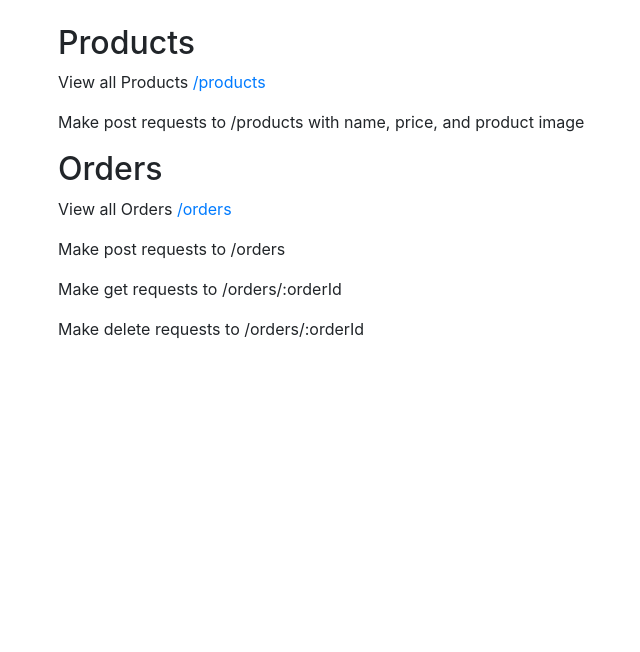
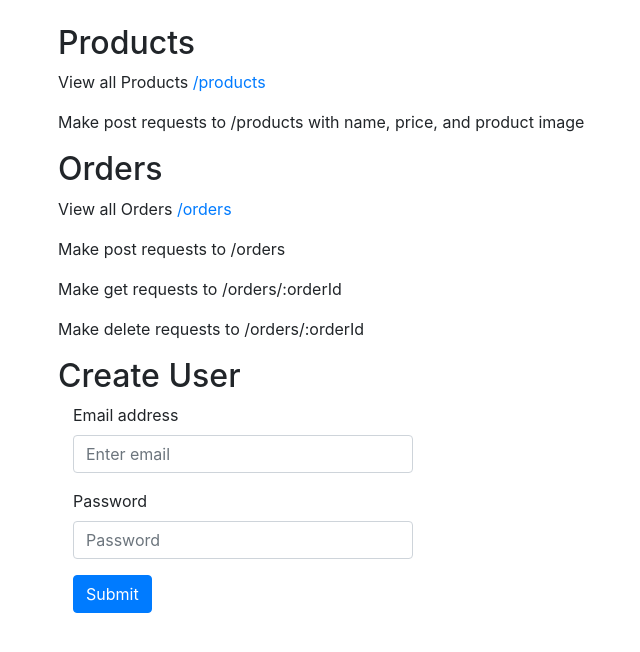
Before and after one commit to denskiz/rest-api-with-nodejs, a website: page views/index.html in a window 1280 px wide. Shown: the whole page, without its empty margins (27-667 px from the left). Drawn offline with nearby package versions, Linux system fonts and the light colour scheme.

Commit message:
Add files via upload

```diff
--- a/package.json
+++ b/package.json
@@ -14,6 +14,7 @@
     "body-parser": "^1.18.2",
     "dotenv": "^5.0.0",
     "express": "^4.16.2",
+    "jsonwebtoken": "^8.1.1",
     "mongoose": "5.0.3",
     "morgan": "^1.9.0",
     "multer": "^1.3.0"
--- a/views/index.html
+++ b/views/index.html
@@ -26,6 +26,20 @@
         <p>Make post requests to /orders</p>
         <p>Make get requests to /orders/:orderId</p>
         <p>Make delete requests to /orders/:orderId</p>
+        <h2>Create User</h2>
+        <div class="col-md-4">
+            <form action="/user/signup" method="post">
+                <div class="form-group">
+                    <label>Email address</label>
+                    <input type="email" class="form-control" aria-describedby="emailHelp" placeholder="Enter email" name="email">
+                </div>
+                <div class="form-group">
+                    <label>Password</label>
+                    <input type="password" class="form-control" placeholder="Password" name="password">
+                </div>
+                <button type="submit" class="btn btn-primary">Submit</button>
+            </form>
+        </div>
     </div>
 </body>
 
```
Also changed, not shown: readme.js (+7 -3 lines).
